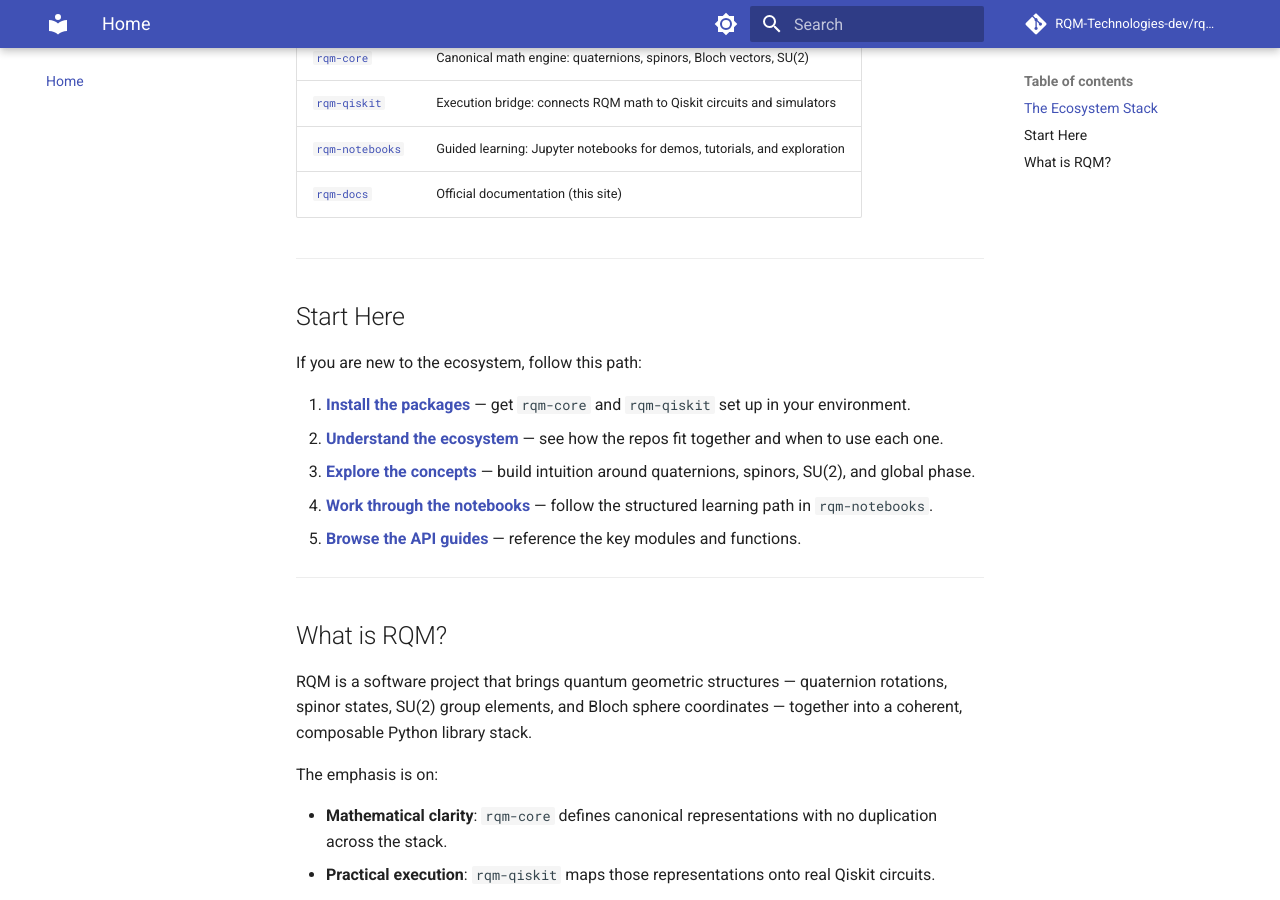
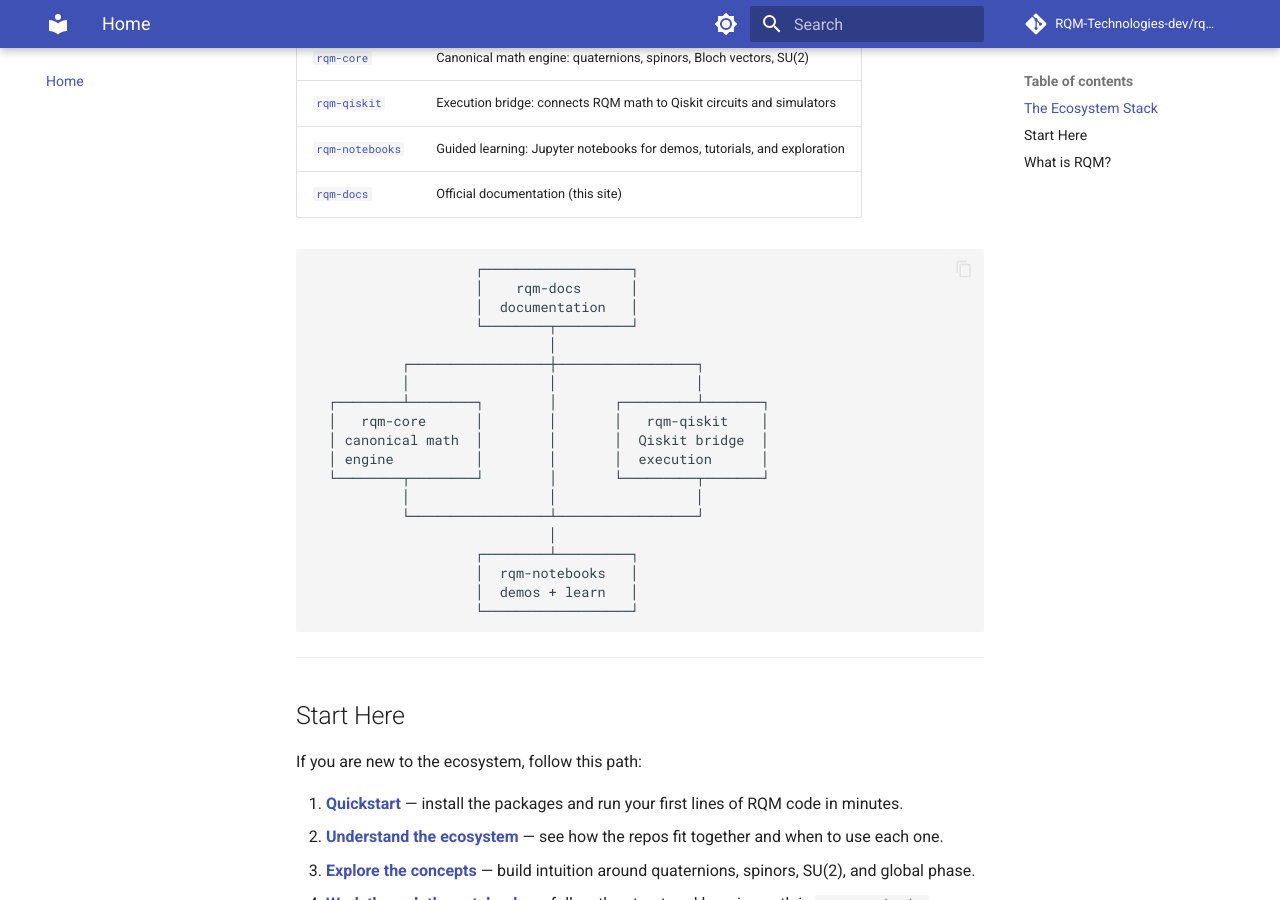
Before and after one commit to RQM-Technologies-dev/rqm-docs, an MkDocs documentation site: the page built from docs/index.md, in a window 1280 px wide and 900 px high, scrolled down 448 px. Built offline with MkDocs 1.6.1 and Material for MkDocs 9.7.7, drawn with Linux system fonts in a browser that asks for light colours; comment, search, counter and statistics services are not loaded.

Commit message:
Add homepage architecture diagram and Quickstart page
Co-authored-by: RQM-Technologies-dev <267137213+RQM-Technologies-dev@users.noreply.github.com>

````diff
--- a/docs/index.md
+++ b/docs/index.md
@@ -15,13 +15,35 @@ This site is the unified documentation hub for the entire ecosystem.
 | [`rqm-notebooks`](https://github.com/RQM-Technologies-dev/rqm-notebooks) | Guided learning: Jupyter notebooks for demos, tutorials, and exploration |
 | [`rqm-docs`](https://github.com/RQM-Technologies-dev/rqm-docs) | Official documentation (this site) |
 
+```
+                    ┌──────────────────┐
+                    │    rqm-docs      │
+                    │  documentation   │
+                    └────────┬─────────┘
+                             │
+           ┌─────────────────┼─────────────────┐
+           │                 │                 │
+  ┌────────┴────────┐        │       ┌─────────┴───────┐
+  │   rqm-core      │        │       │   rqm-qiskit    │
+  │ canonical math  │        │       │  Qiskit bridge  │
+  │ engine          │        │       │  execution      │
+  └────────┬────────┘        │       └─────────┬───────┘
+           │                 │                 │
+           └─────────────────┴─────────────────┘
+                             │
+                    ┌────────┴─────────┐
+                    │  rqm-notebooks   │
+                    │  demos + learn   │
+                    └──────────────────┘
+```
+
 ---
 
 ## Start Here
 
 If you are new to the ecosystem, follow this path:
 
-1. **[Install the packages](installation.md)** — get `rqm-core` and `rqm-qiskit` set up in your environment.
+1. **[Quickstart](quickstart.md)** — install the packages and run your first lines of RQM code in minutes.
 2. **[Understand the ecosystem](ecosystem.md)** — see how the repos fit together and when to use each one.
 3. **[Explore the concepts](concepts/quaternion-intuition.md)** — build intuition around quaternions, spinors, SU(2), and global phase.
 4. **[Work through the notebooks](notebooks.md)** — follow the structured learning path in `rqm-notebooks`.
--- a/mkdocs.yml
+++ b/mkdocs.yml
@@ -45,6 +45,7 @@ markdown_extensions:
 nav:
   - Home: index.md
   - Ecosystem: ecosystem.md
+  - Quickstart: quickstart.md
   - Install: installation.md
   - Concepts:
       - Quaternion Intuition: concepts/quaternion-intuition.md
````
Also changed, not shown: docs/quickstart.md (added, +115 -0 lines).
